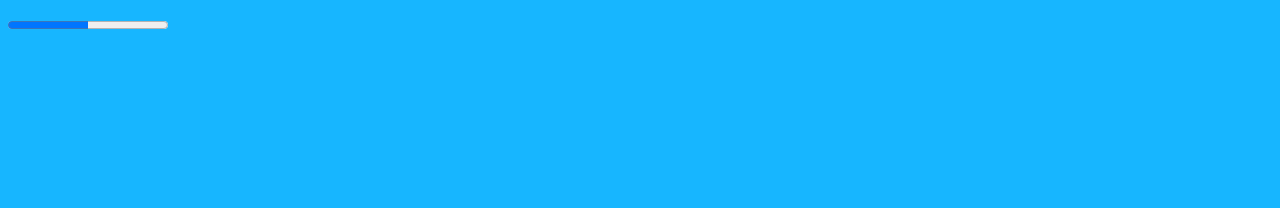
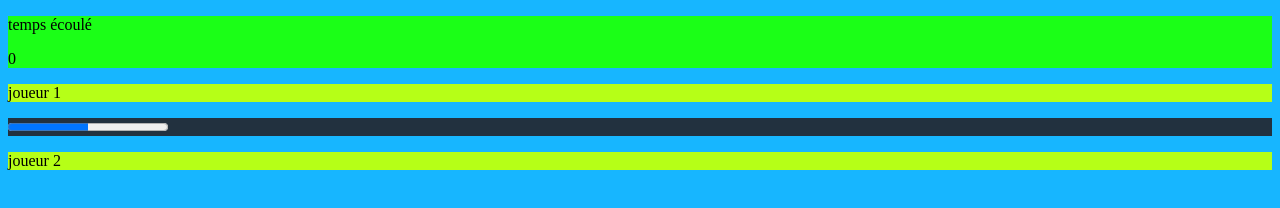
Before and after one commit to AntoineSebert/JeuDames, a plain HTML site: page jeuDames.html in a window 1280 px wide. Drawn offline with nearby package versions, Linux system fonts and the light colour scheme.

Commit message:
mise en forme

```diff
--- a/jeuDames.html
+++ b/jeuDames.html
@@ -11,23 +11,23 @@
 </head>
 <body>
 	<header id="header" class="">
-
+		<p>temps écoulé</p>
+		<p id=time>0</p>
 	</header>
 	<main>
 		<div class=playerLabel>
-			<p id=playerOneName></p>
+			<p id=playerOneName>joueur 1</p>
 		</div>
 		<div id=plateau>
 			<div id=grid>
-
+				<progress value="50" max="100"></progress>
 			</div>
 		</div>
 		<div class=playerLabel>
-			<p id=playerTwoName></p>
+			<p id=playerTwoName>joueur 2</p>
 		</div>
 	</main>
 	<footer>
-		<progress value="50" max="100"></progress>
 	</footer>
 </body>
 </html>
--- a/styles.less
+++ b/styles.less
@@ -10,11 +10,27 @@ body {
 	background-color:@blue;
 }
 
-main {
-	background-color:@lime;
-	width: 80%;
-	height: 50%;
+#header {
+	background-color:@green;
 }
 
+main {
+	margin: 0 auto;
+}
+
+#plateau {
+	background-color: #22313F;
+	margin: 0 auto;
+}
+
+#grid {
+	margin: 0 auto;
+}
+
+.playerLabel {
+	height: 10%;
+	background-color:@lime;
+	margin: 0 auto;
+}
 
 /////////////////////////////////////////////////////////////////////////////////////
```
